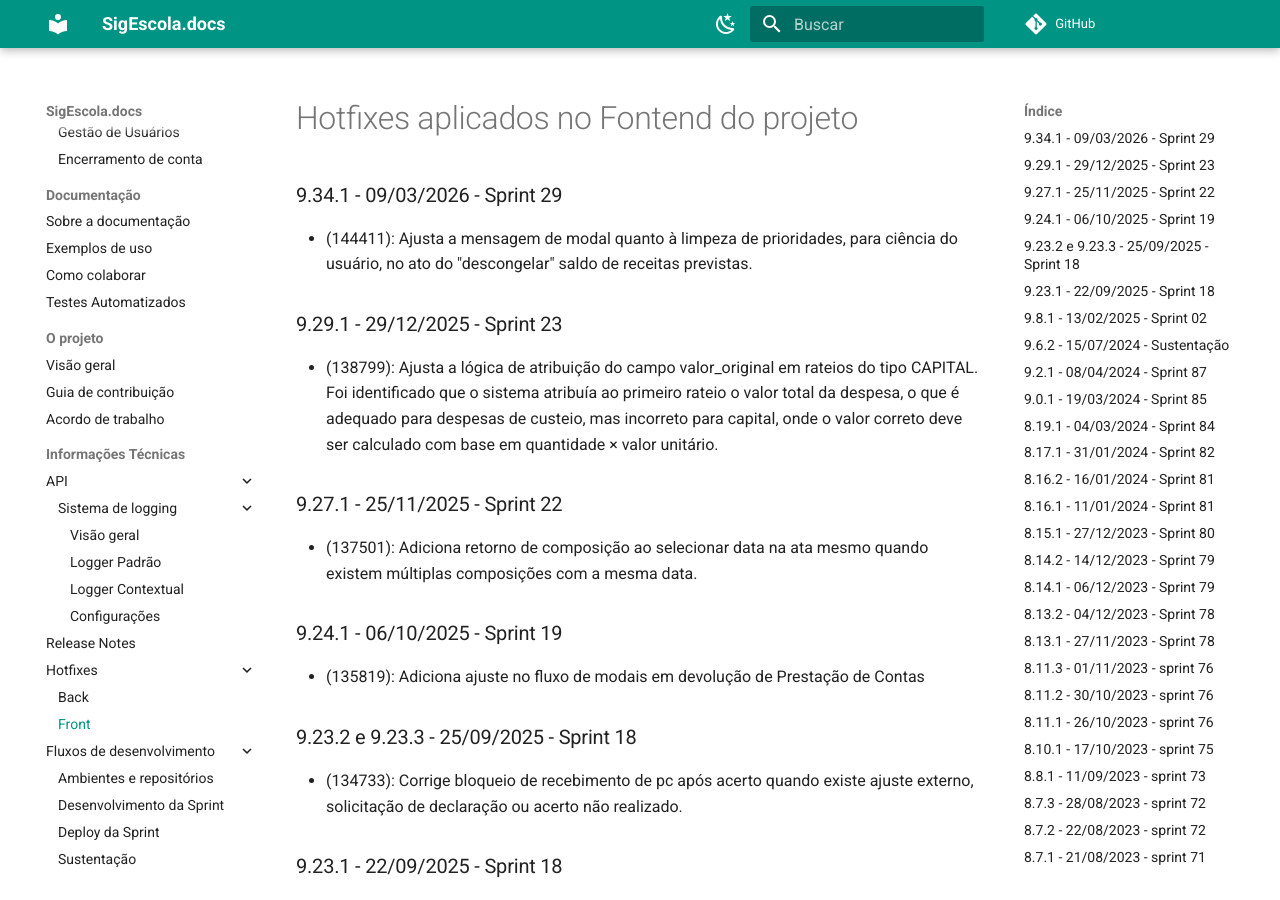
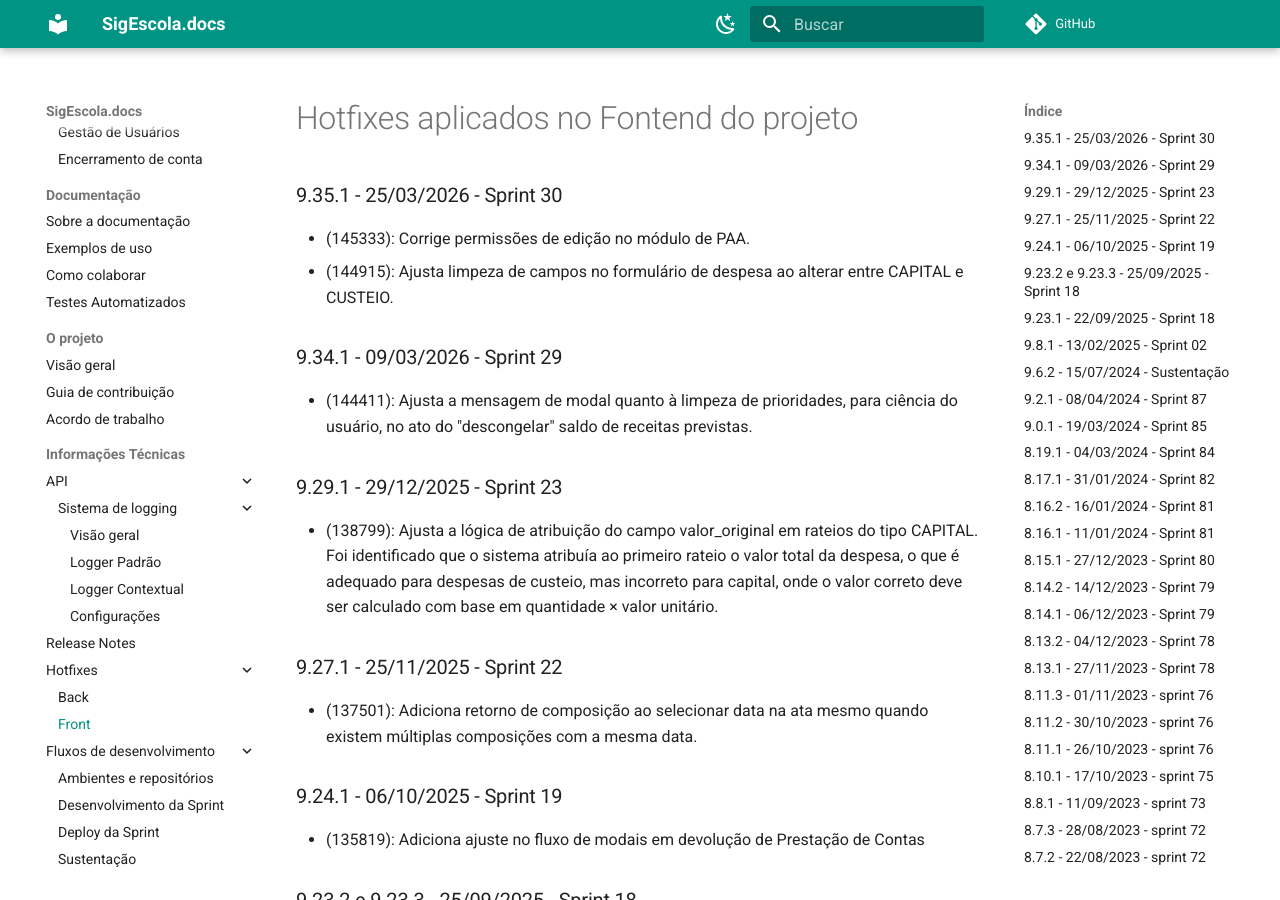
Before and after one commit to prefeiturasp/SME-PTRF-Docs, an MkDocs documentation site: the page built from docs/projeto/hotfixes_front.md, in a window 1280 px wide and 900 px high. Built offline with MkDocs 1.6.1 and Material for MkDocs 9.7.7, drawn with Linux system fonts in a browser that asks for light colours; comment, search, counter and statistics services are not loaded.

Commit message:
Update hotfixes_front.md

```diff
--- a/docs/projeto/hotfixes_front.md
+++ b/docs/projeto/hotfixes_front.md
@@ -1,4 +1,8 @@
 # Hotfixes aplicados no Fontend do projeto
+
+### 9.35.1 - 25/03/2026 - Sprint 30
+* (145333): Corrige permissões de edição no módulo de PAA.
+* (144915): Ajusta limpeza de campos no formulário de despesa ao alterar entre CAPITAL e CUSTEIO.
 
 ### 9.34.1 - 09/03/2026 - Sprint 29
 * (144411): Ajusta a mensagem de modal quanto à limpeza de prioridades, para ciência do usuário, no ato do "descongelar" saldo de receitas previstas.
```
